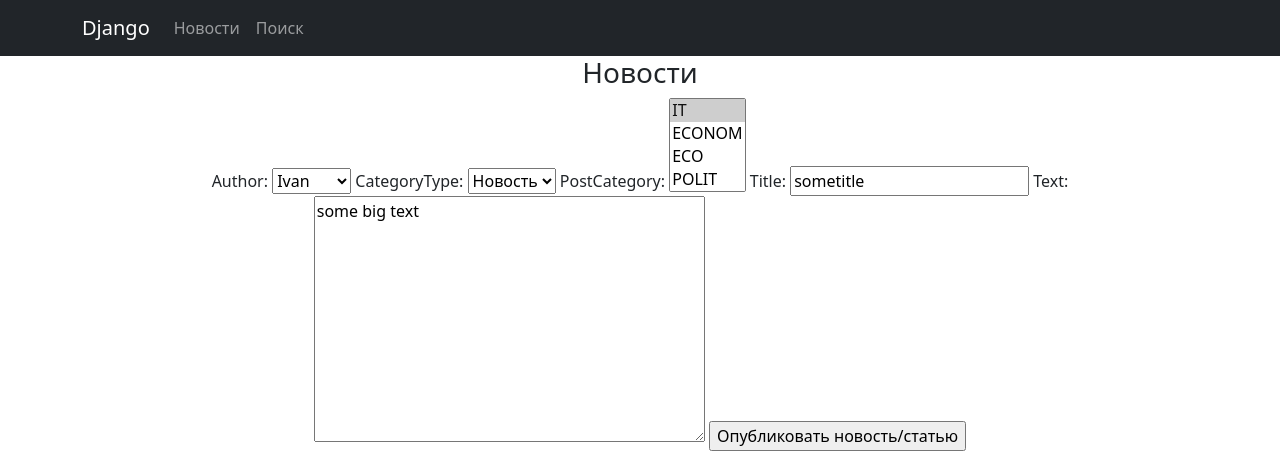
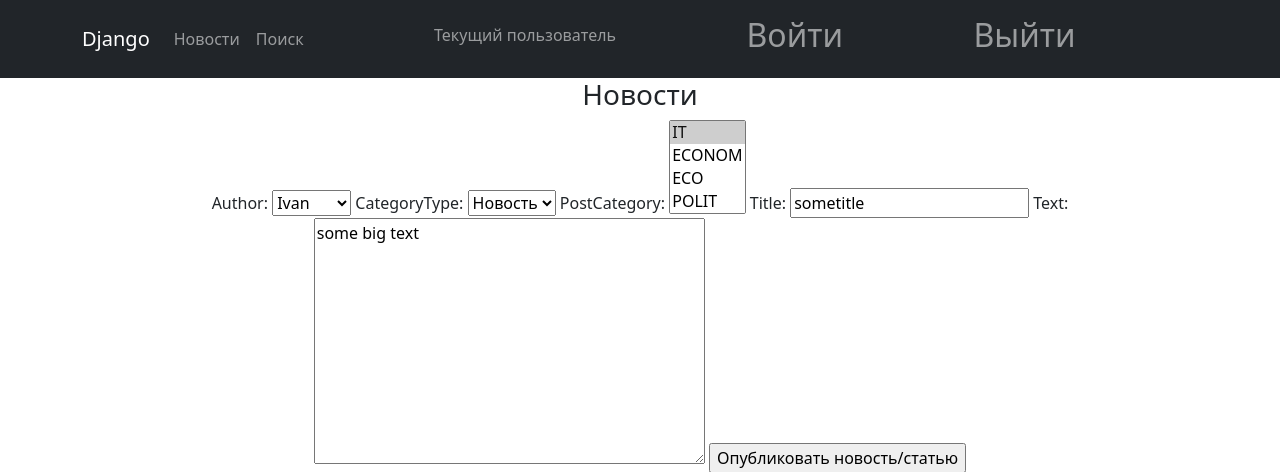
Before and after one commit to Asmodey256/News_Portal, a Django app: page /news/1/edit in a window 1280 px wide. Shown: the top 472 px of the page. Run offline with Django 4.2, Linux system fonts and the light colour scheme; data comes from the database, SQL or seed files in the repository; some libraries are stand-ins or nearby versions.

Commit message:
Add files via upload

```diff
--- a/templates/flatpages/default.html
+++ b/templates/flatpages/default.html
@@ -36,6 +36,36 @@
 
            </ul>
        </div>
+       <div class="collapse navbar-collapse" id="navbarResponsive">
+           <ul class="navbar-nav ml-auto">
+               <li class="nav-item active">
+                   <a class="nav-link" href="/news/user">  Текущий пользователь <h2> {{request.user.username}} </h2>
+                       <span class="sr-only"></span>
+                   </a>
+               </li>
+
+           </ul>
+       </div>
+       <div class="collapse navbar-collapse" id="navbarResponsive">
+           <ul class="navbar-nav ml-auto">
+               <li class="nav-item active">
+                   <a class="nav-link" href="/">   <h2> Войти </h2>
+                       <span class="sr-only"></span>
+                   </a>
+               </li>
+
+           </ul>
+       </div>
+        <div class="collapse navbar-collapse" id="navbarResponsive">
+           <ul class="navbar-nav ml-auto">
+               <li class="nav-item active">
+                   <a class="nav-link" href="/news/logout">   <h2> Выйти </h2>
+                       <span class="sr-only"></span>
+                   </a>
+               </li>
+
+           </ul>
+       </div>
    </div>
 </nav>
         <!-- Page content-->
```
